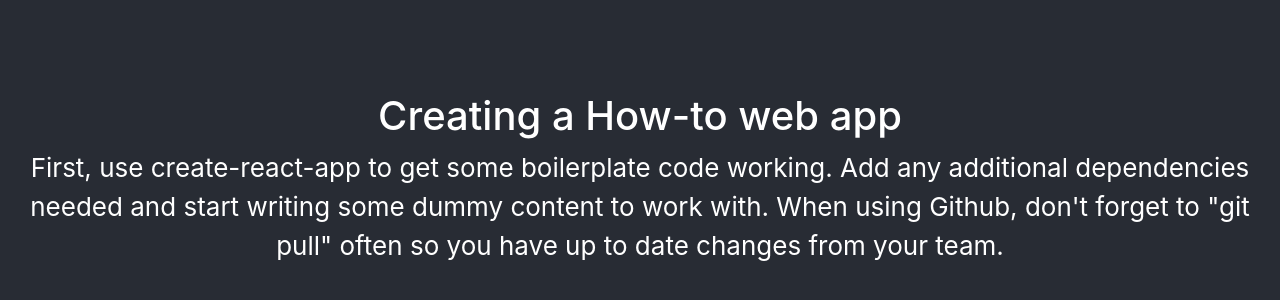
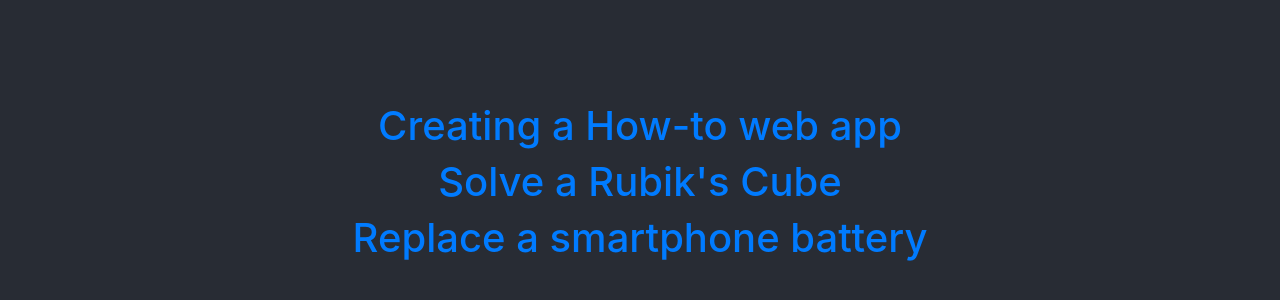
Before and after one commit to Buildweek-How-To-app/front-end, a React (Create React App) app: page / in a window 1280 px wide. Shown: the part 214-514 px from the top of the page. Built offline with nearby package versions, Linux system fonts and the light colour scheme.

Commit message:
created a topic container to display topic titles and link to correct routes. Began creating topic page that will display topic data.

```diff
--- a/package.json
+++ b/package.json
@@ -9,6 +9,7 @@
     "bootstrap": "^4.5.3",
     "react": "^17.0.1",
     "react-dom": "^17.0.1",
+    "react-router-dom": "^5.2.0",
     "react-scripts": "4.0.1",
     "reactstrap": "^8.7.1",
     "web-vitals": "^0.2.4"
--- a/src/App.js
+++ b/src/App.js
@@ -1,4 +1,7 @@
-import logo from './logo.svg';
+import React from 'react';
+import { Route } from 'react-router-dom';
+import TopicContainer from './components/TopicContainer'
+import TopicPage from './components/TopicPage'
 import './App.css';
 import dummyData from './dummy-data';
 
@@ -6,12 +9,13 @@
   return (
     <div className="App">
       <header className="App-header">
-        <h1>{dummyData[0].title}</h1>
-        <p>
-        {dummyData[0].content}
-        </p>
+        <Route exact path='/' render={() => <TopicContainer />} />
+        <Route path='/topics/:id'>
+          <TopicPage />
+        </Route>
       </header>
     </div>
+
   );
 }
 
--- /dev/null
+++ b/src/components/TopicContainer.js
@@ -0,0 +1,18 @@
+import { Link } from 'react-router-dom';
+import dummyData from '../dummy-data'
+
+
+const TopicContainer = () => {
+
+	return (
+		<div>
+			{dummyData.map((topic) => (
+				<Link to={`/topics/${topic.id}`}>
+					<h1>{topic.title}</h1>
+				</Link>
+			))}
+		</div>
+	)
+};
+
+export default TopicContainer;
--- /dev/null
+++ b/src/components/TopicPage.js
@@ -0,0 +1,23 @@
+import React, { useState, useEffect, useLayoutEffect } from 'react';
+import { Link, useParams } from 'react-router-dom';
+import dummyData from '../dummy-data'
+
+
+const TopicPage = () => {
+	const [topic, setTopic] = useState();
+	const params = useParams();
+	let id = params.id;
+
+	useEffect(() => {
+		setTopic(dummyData.find(x => x.id === id)); console.log(topic)
+	}, [id]);
+
+	return (
+		<div>
+			<h1>{topic.title}</h1>
+			<h1>{topic.content}</h1>
+		</div>
+	);
+};
+
+export default TopicPage;
--- a/src/index.js
+++ b/src/index.js
@@ -2,12 +2,15 @@
 import ReactDOM from 'react-dom';
 import App from './App';
 import reportWebVitals from './reportWebVitals';
+import {BrowserRouter as Router}  from 'react-router-dom';
 import './index.css';
 import 'bootstrap/dist/css/bootstrap.min.css';
 
 ReactDOM.render(
   <React.StrictMode>
-    <App />
+    <Router>
+      <App />
+    </Router>
   </React.StrictMode>,
   document.getElementById('root')
 );
```
Also changed, not shown: 2 other files (tests, documents, lock files or other folders).
